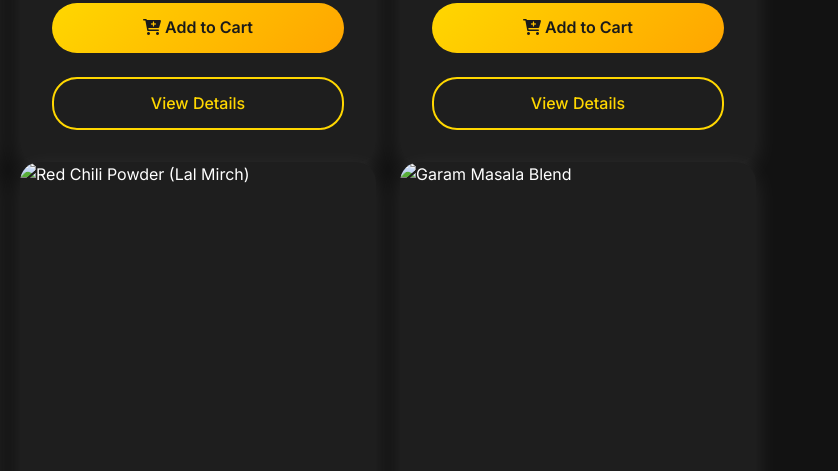
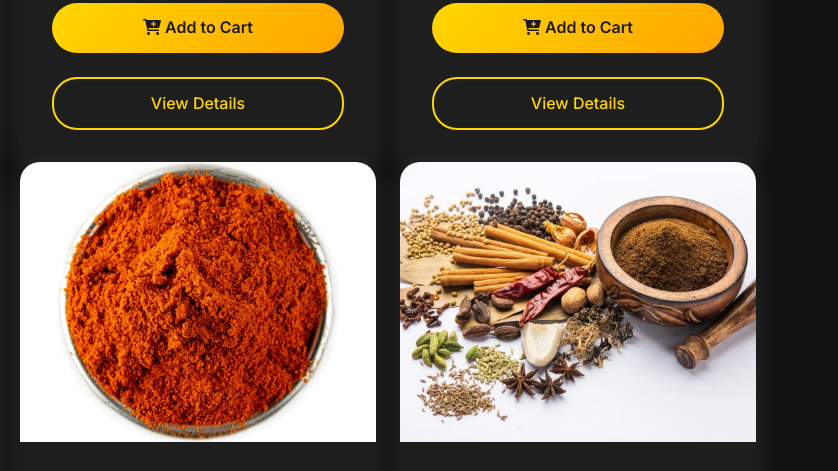
Before and after one commit to ShayanSohail1/E-project, a plain HTML site: page products.html in a window 1280 px wide. Shown: the part 1937-2408 px from the top of the page, 442-1280 px from the left. Drawn offline with nearby package versions, Linux system fonts and the light colour scheme.

Commit message:
Update products.html

```diff
--- a/products.html
+++ b/products.html
@@ -1090,7 +1090,7 @@
                     { weight: '5kg', price: 1150 },
                     { weight: '10kg', price: 2200 }
                 ],
-                image: 'images/Rice/basmati rice/1.jpg',
+                image: 'images/Rice/Basmati-rice/1.jpg',
                 category: 'rice'
             },
             'brown-rice': {
@@ -1188,7 +1188,7 @@
                     { weight: '500g', price: 520 },
                     { weight: '1kg', price: 980 }
                 ],
-                image: 'images/spice/Lal Mirch/1.webp',
+                image: 'images/spice/Lal Mirch/1.jpg',
                 category: 'spices'
             },
             'garam-masala': {
@@ -1202,7 +1202,7 @@
                     { weight: '500g', price: 1150 },
                     { weight: '1kg', price: 2200 }
                 ],
-                image: 'images/spice/Garam Masala/1.webp',
+                image: 'images/spice/Garam Masala/1.jpg',
                 category: 'spices'
             },
             'organic-tomato-ketchup': {
@@ -1241,7 +1241,7 @@
                     { weight: '500ml', price: 480 },
                     { weight: '1L', price: 900 }
                 ],
-                image: 'images/spice/Soy Sauce/1.webp',
+                image: 'images/spice/Soy Sauce/1.jpg',
                 category: 'spices'
             },
             'toor-dal': {
@@ -1353,7 +1353,7 @@
                     { weight: '5kg', price: 450 },
                     { weight: '10kg', price: 850 }
                 ],
-                image: 'images/Wheat/Organic Wheat Flour/1.webp',
+                image: 'images/Wheat/Organic Wheat Flour/1.jpg',
                 category: 'wheat'
             },
             'all-purpose-flour': {
@@ -1367,7 +1367,7 @@
                     { weight: '5kg', price: 350 },
                     { weight: '10kg', price: 650 }
                 ],
-                image: 'images/Wheat/All Purpose Flour/1.webp',
+                image: 'images/Wheat/All Purpose Flour/1.jpg',
                 category: 'wheat'
             },
             'semolina': {
@@ -1395,7 +1395,7 @@
                     { weight: '2kg', price: 2200 },
                     { weight: '5kg', price: 5200 }
                 ],
-                image: 'images/cereals/quinoa/1.png',
+                image: 'images/cereals/quinoa/1.jpg',
                 category: 'cereals'
             },
             'rolled-oats': {
@@ -1423,7 +1423,7 @@
                     { weight: '2kg', price: 650 },
                     { weight: '5kg', price: 1550 }
                 ],
-                image: 'images/cereals/barley/1.webp',
+                image: 'images/cereals/barley/1.jpg',
                 category: 'cereals'
             },
             'mixed-millet': {
@@ -1437,7 +1437,7 @@
                     { weight: '2kg', price: 720 },
                     { weight: '5kg', price: 1700 }
                 ],
-                image: 'images/cereals/millet/1.png',
+                image: 'images/cereals/millet/1.jpg',
                 category: 'cereals'
             },
             'premium-almonds': {
@@ -1451,7 +1451,7 @@
                     { weight: '1kg', price: 3000 },
                     { weight: '2kg', price: 5800 }
                 ],
-                image: 'images/Nuts/Almond/1.webp',
+                image: 'images/Nuts/Almond/1.jpg',
                 category: 'nuts'
             },
             'kashmir-walnuts': {
@@ -1518,7 +1518,7 @@
                     { weight: '1kg', price: 600 },
                     { weight: '2kg', price: 1150 }
                 ],
-                image: 'images/Pulps/Apple/1.webp',
+                image: 'images/Pulps/Apple/1.jpg',
                 category: 'fruits'
             },
             'organic-cotton-seeds': {
@@ -1572,7 +1572,7 @@
                     { weight: '1kg', price: 1800 },
                     { weight: '2kg', price: 3400 }
                 ],
-                image: 'images/Sweetners/Honey/1.avif',
+                image: 'images/Sweetners/Honey/1.jpg',
                 category: 'sweeteners'
             },
             'organic-jaggery': {
```
